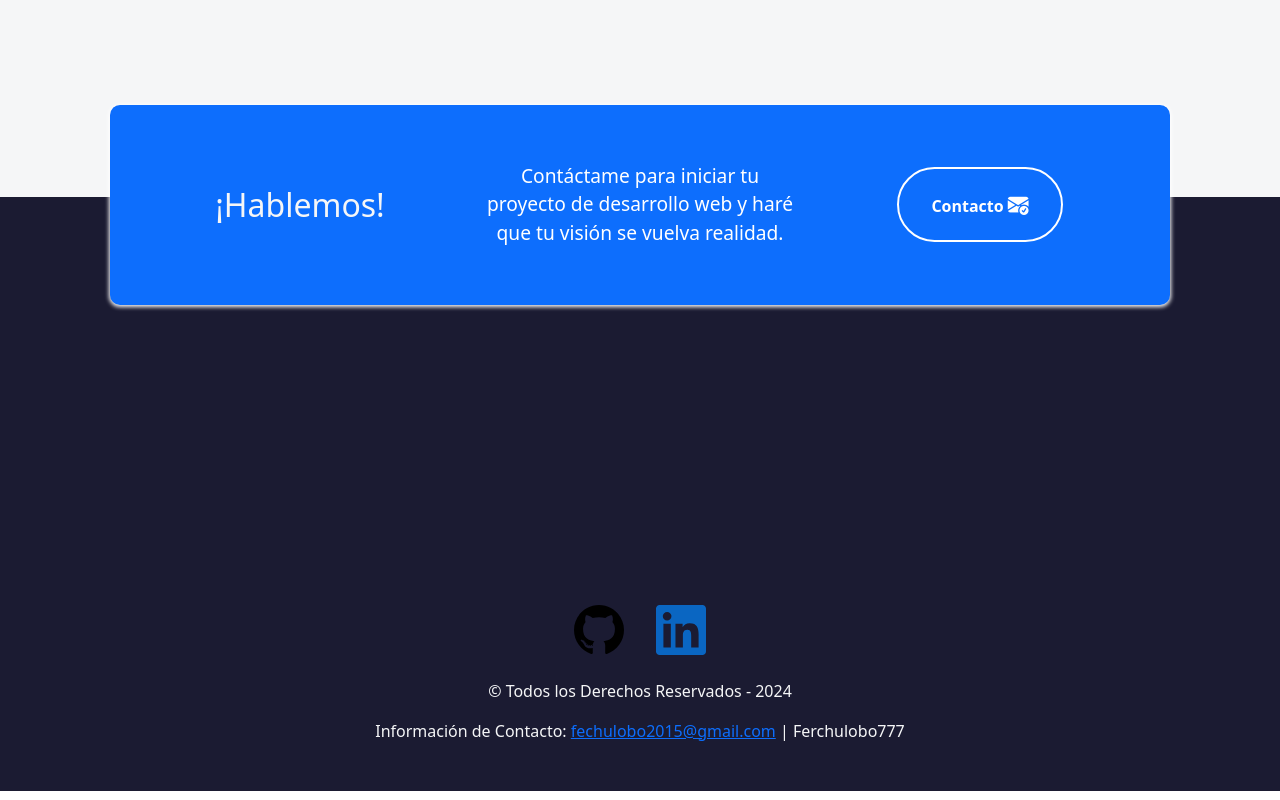
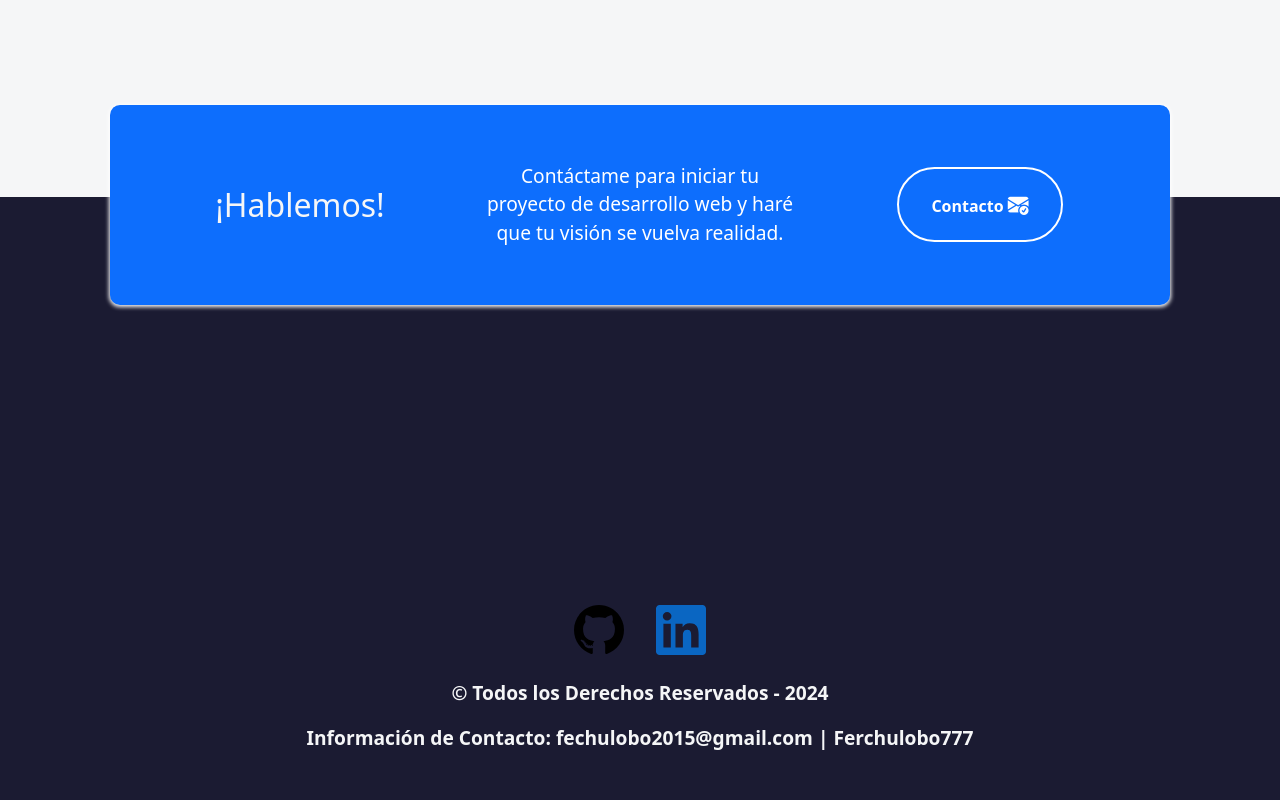
Before and after one commit to Ferchulobo777/portfoliov4, a plain HTML site: page index.html in a window 1280 px wide. Shown: the part 3450-4250 px from the top of the page. Drawn offline with nearby package versions, Linux system fonts and the light colour scheme; a web font is replaced by a local one.

Commit message:
Correccion de estilos

```diff
--- a/assets/style/style.css
+++ b/assets/style/style.css
@@ -447,7 +447,10 @@ columna img {
 .social-link:hover {
   filter: drop-shadow(0px 0px 8px rgba(255,255,255,1))
 }
-
+.contacto-footer{
+  font-size: 1.2rem;
+  font-weight: 700;
+}
 .flecha-arriba {
   position: fixed;
   bottom: 40px; /* Distancia desde la parte inferior */
@@ -456,6 +459,13 @@ columna img {
 
 .flecha:hover {
   filter: drop-shadow(0px 0px 8px rgba(255,255,255,1))
+}
+.mail {
+  color: var(--color-text-dark);
+  text-decoration: none;
+  &:hover {
+    color: blue;
+}
 }
 
 .texto-btn-redes {
--- a/index.html
+++ b/index.html
@@ -233,9 +233,9 @@
       </div>
       <div class="col-md-12 text-center">
         <!-- Derechos Reservados y Año -->
-        <p class="mb-3">&copy; Todos los Derechos Reservados - <span id="currentYear"></span></p>
+        <p class="mb-3 contacto-footer">&copy; Todos los Derechos Reservados - <span id="currentYear"></span></p>
         <!-- Información Adicional -->
-        <p class="mb-0">Información de Contacto: <a href="mailto:ferchulobo2015@gmail.com">fechulobo2015@gmail.com</a> | Ferchulobo777 </p>
+        <p class="mb-0 contacto-footer">Información de Contacto: <a class="mail" href="mailto:ferchulobo2015@gmail.com">fechulobo2015@gmail.com</a> | Ferchulobo777 </p>
       </div>
     </div>
     <div class="flecha-arriba">
```
